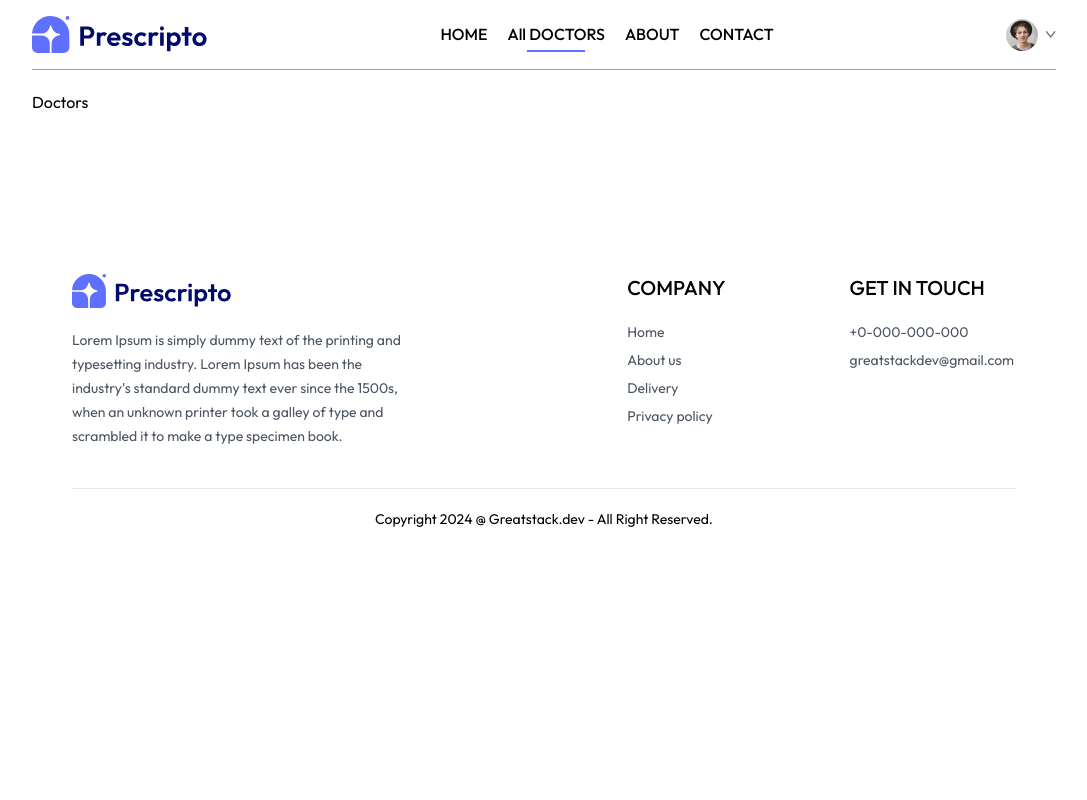
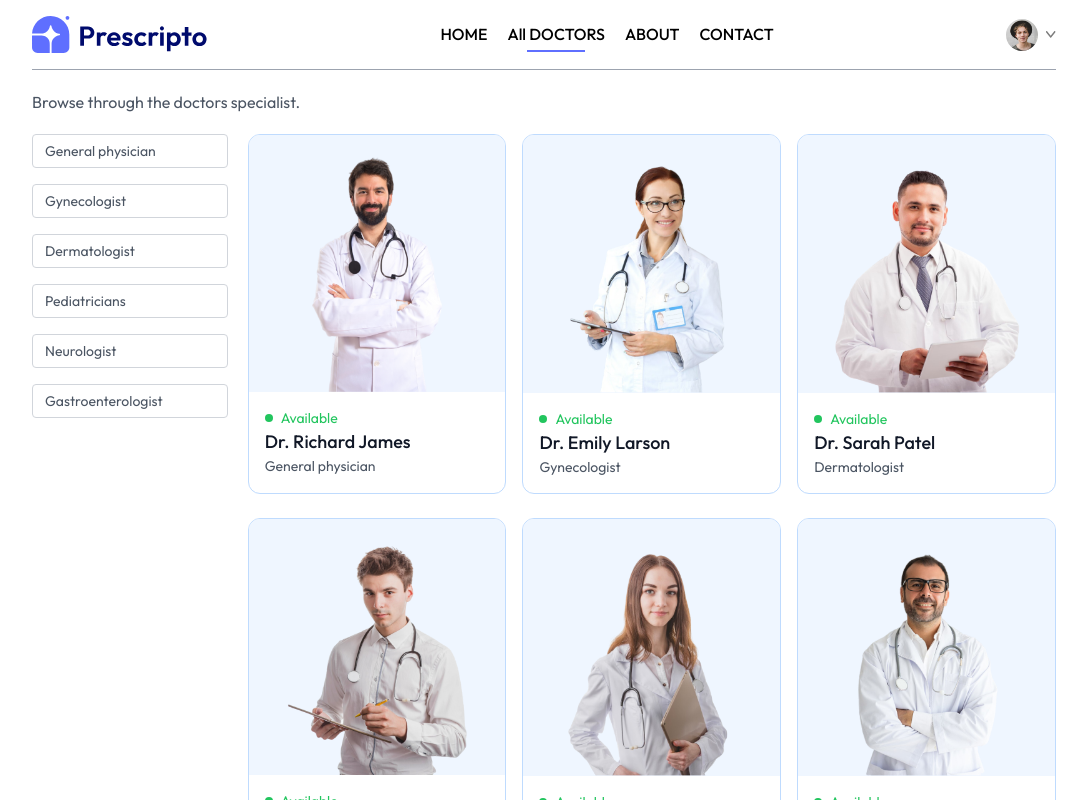
Before and after one commit to ChienCook/prescripto, a React (Vite) app in the folder frontend/: page /doctors in a window 1280 px wide. Shown: the top 800 px of the page, without its empty margins (96-1183 px from the left). Built offline with nearby package versions, Linux system fonts and the light colour scheme.

Commit message:
frontend: Doctors page

```diff
--- a/frontend/src/components/Navbar.jsx
+++ b/frontend/src/components/Navbar.jsx
@@ -10,7 +10,15 @@
 
     return (
         <div className="flex items-center justify-between py-4 mb-5 border-b border-gray-400">
-            <img src={assets.logo} alt="Prescripto" className="w-44 cursor-pointer" />
+            <img
+                onClick={() => {
+                    navigate('/');
+                    scrollTo(0, 0);
+                }}
+                src={assets.logo}
+                alt="Prescripto"
+                className="w-44 cursor-pointer"
+            />
             <ul className="hidden md:flex gap-5 font-medium items-start">
                 <NavLink to="/">
                     <li className="py-1">HOME</li>
--- a/frontend/src/components/TopDoctors.jsx
+++ b/frontend/src/components/TopDoctors.jsx
@@ -19,7 +19,7 @@
                         >
                             <img className="bg-blue-50" src={item.image} alt="" />
                             <div className="p-4">
-                                <div className="flex items-center  gap-2 text-sm text-center text-green-500">
+                                <div className="flex items-center gap-2 text-sm text-center text-green-500">
                                     <p className="w-2 h-2 bg-green-500 rounded-full"></p>
                                     <p>Available</p>
                                 </div>
--- a/frontend/src/pages/Doctors.jsx
+++ b/frontend/src/pages/Doctors.jsx
@@ -1,7 +1,123 @@
-import React from 'react';
+import { AppContext } from '@/context/AppContext';
+import React, { useContext, useEffect, useState } from 'react';
+import { useNavigate, useParams } from 'react-router-dom';
 
 const Doctors = () => {
-    return <div>Doctors</div>;
+    const { speciality } = useParams();
+    const [filterDoc, setFilterDoc] = useState([]);
+    const navigate = useNavigate();
+
+    const { doctors } = useContext(AppContext);
+
+    const applyFilter = () => {
+        if (speciality) {
+            setFilterDoc(doctors.filter((doc) => doc.speciality === speciality));
+        } else {
+            setFilterDoc(doctors);
+        }
+    };
+
+    useEffect(() => {
+        applyFilter();
+    }, [speciality, doctors]);
+
+    return (
+        <div>
+            <p className="text-gray-600">Browse through the doctors specialist.</p>
+            <div className="flex flex-col sm:flex-row items-start gap-5 mt-5">
+                <div className="flex flex-col gap-4 text-sm text-gray-600">
+                    <p
+                        onClick={() => {
+                            speciality === 'General physician'
+                                ? navigate('/doctors')
+                                : navigate('/doctors/General physician');
+                        }}
+                        className={`w-[94vw] sm:w-auto py-1.5 pl-3 pr-16 border border-gray-300 rounded cursor-pointer transition-all
+                            ${speciality === 'General physician' && 'bg-indigo-100 text-black'}
+                            `}
+                    >
+                        General physician
+                    </p>
+                    <p
+                        onClick={() => {
+                            speciality === 'Gynecologist' ? navigate('/doctors') : navigate('/doctors/Gynecologist');
+                        }}
+                        className={`w-[94vw] sm:w-auto py-1.5 pl-3 pr-16 border border-gray-300 rounded cursor-pointer transition-all
+                            ${speciality === 'Gynecologist' && 'bg-indigo-100 text-black'}
+                            `}
+                    >
+                        Gynecologist
+                    </p>
+                    <p
+                        onClick={() => {
+                            speciality === 'Dermatologist' ? navigate('/doctors') : navigate('/doctors/Dermatologist');
+                        }}
+                        className={`w-[94vw] sm:w-auto py-1.5 pl-3 pr-16 border border-gray-300 rounded cursor-pointer transition-all
+                            ${speciality === 'Dermatologist' && 'bg-indigo-100 text-black'}
+                            `}
+                    >
+                        Dermatologist
+                    </p>
+                    <p
+                        onClick={() => {
+                            speciality === 'Pediatricians' ? navigate('/doctors') : navigate('/doctors/Pediatricians');
+                        }}
+                        className={`w-[94vw] sm:w-auto py-1.5 pl-3 pr-16 border border-gray-300 rounded cursor-pointer transition-all
+                            ${speciality === 'Pediatricians' && 'bg-indigo-100 text-black'}
+                            `}
+                    >
+                        Pediatricians
+                    </p>
+                    <p
+                        onClick={() => {
+                            speciality === 'Neurologist' ? navigate('/doctors') : navigate('/doctors/Neurologist');
+                        }}
+                        className={`w-[94vw] sm:w-auto py-1.5 pl-3 pr-16 border border-gray-300 rounded cursor-pointer transition-all
+                            ${speciality === 'Neurologist' && 'bg-indigo-100 text-black'}
+                            `}
+                    >
+                        Neurologist
+                    </p>
+                    <p
+                        onClick={() => {
+                            speciality === 'Gastroenterologist'
+                                ? navigate('/doctors')
+                                : navigate('/doctors/Gastroenterologist');
+                        }}
+                        className={`w-[94vw] sm:w-auto py-1.5 pl-3 pr-16 border border-gray-300 rounded cursor-pointer transition-all
+                            ${speciality === 'Gastroenterologist' && 'bg-indigo-100 text-black'}
+                            `}
+                    >
+                        Gastroenterologist
+                    </p>
+                </div>
+
+                <div className="w-full grid grid-cols-auto gap-4 gap-y-6">
+                    {filterDoc.map((item, index) => {
+                        return (
+                            <div
+                                onClick={() => navigate(`/appointment/${item._id}`)}
+                                key={index}
+                                className="border border-blue-200 overflow-hidden rounded-xl cursor-pointer hover:translate-y-[-10px] transition-all duration-500"
+                            >
+                                <img src={item.image} alt="" className="bg-blue-50" />
+                                <div className="p-4">
+                                    <div className="flex text-sm gap-2 items-center text-green-500 text-center">
+                                        <p className="w-2 h-2 rounded-full bg-green-500"></p>
+                                        <p>Available</p>
+                                    </div>
+                                    <div className="flex flex-col">
+                                        <p className="text-lg text-gray-900 font-medium">{item.name}</p>
+                                        <p className="text-sm text-gray-600">{item.speciality}</p>
+                                    </div>
+                                </div>
+                            </div>
+                        );
+                    })}
+                </div>
+            </div>
+        </div>
+    );
 };
 
 export default Doctors;
```
